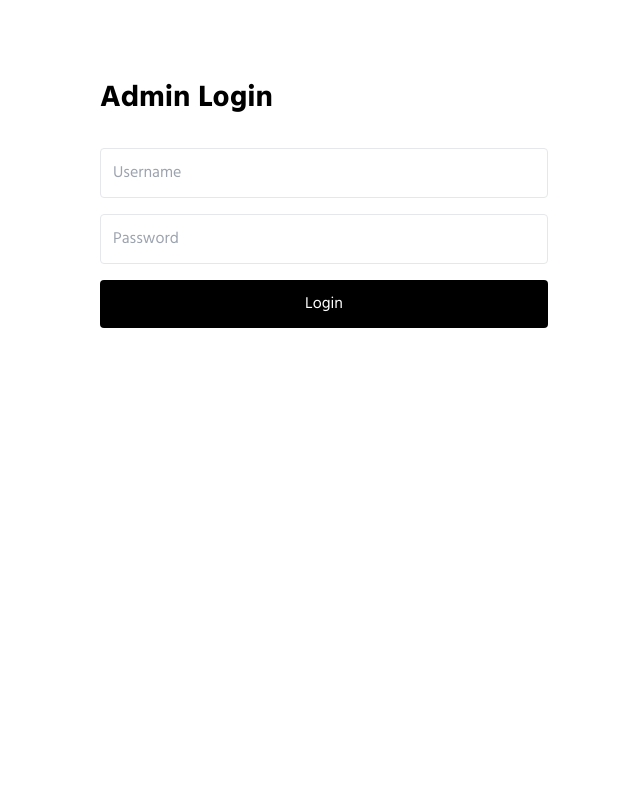
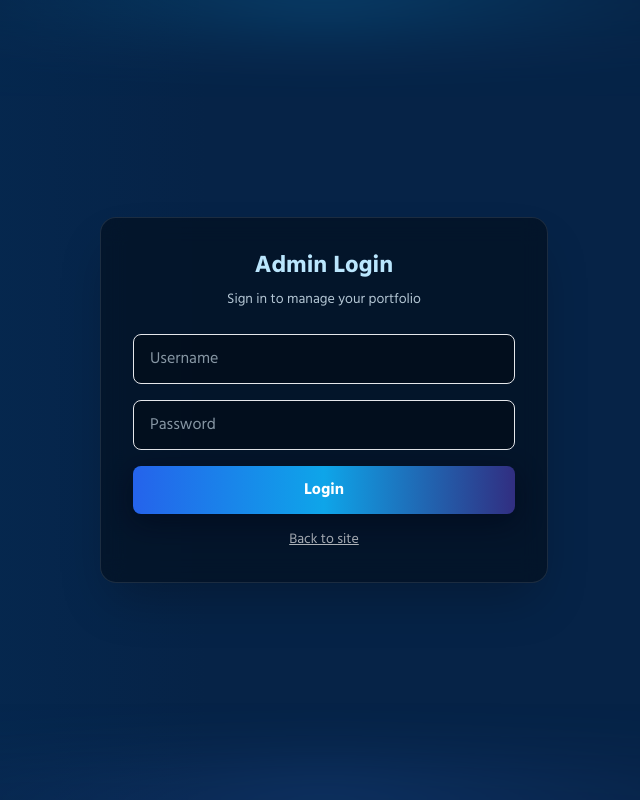
Before and after one commit to jubayerkhan/portfolio-test, a Next.js app: page /login in a window 1280 px wide. Shown: the whole page, without its empty margins (316-956 px from the left). Built offline with nearby package versions, Linux system fonts and the light colour scheme.

Commit message:
login page

```diff
--- a/pages/login.js
+++ b/pages/login.js
@@ -31,32 +31,53 @@ export default function Login() {
   };
 
   return (
-    <div className="container mx-auto max-w-md py-20">
-      <h1 className="text-3xl font-bold mb-8">Admin Login</h1>
+    <div className="min-h-screen flex items-center justify-center bg-dynamic relative overflow-hidden">
+      <div className="gradient-circle" aria-hidden="true" />
+      <div className="gradient-circle-bottom" aria-hidden="true" />
+
+      <div className="relative w-full max-w-md p-8 rounded-2xl bg-black/40 backdrop-blur-md border border-white/10 shadow-2xl">
+        <div className="mb-6 text-center">
+          <h1 className="text-2xl md:text-3xl font-bold text-sky-200">
+            Admin Login
+          </h1>
+          <p className="mt-2 text-sm text-sky-100/80">
+            Sign in to manage your portfolio
+          </p>
+        </div>
 
         <form onSubmit={handleLogin} className="space-y-4">
           <input
-          className="w-full border p-3 rounded"
+            className="w-full px-4 py-3 bg-black/30 border border-white/12 placeholder-sky-100/60 text-sky-100 rounded-lg focus:outline-none focus:ring-2 focus:ring-sky-400 transition"
             placeholder="Username"
             value={username}
             onChange={(e) => setUsername(e.target.value)}
+            aria-label="Username"
           />
 
           <input
-          className="w-full border p-3 rounded"
+            className="w-full px-4 py-3 bg-black/30 border border-white/12 placeholder-sky-100/60 text-sky-100 rounded-lg focus:outline-none focus:ring-2 focus:ring-sky-400 transition"
             type="password"
             placeholder="Password"
             value={password}
             onChange={(e) => setPassword(e.target.value)}
+            aria-label="Password"
           />
 
           <button
-          className="w-full bg-black text-white py-3 rounded"
+            className="w-full bg-gradient-to-r from-blue-600 via-sky-500 to-indigo-900 text-white py-3 rounded-lg font-semibold hover:scale-[1.02] active:scale-100 transform-gpu transition shadow-[0_8px_30px_rgba(2,6,23,0.6)]"
             type="submit"
+            aria-label="Login"
           >
             Login
           </button>
         </form>
+
+        <div className="mt-4 text-center text-sm text-white/70">
+          <a href="/" className="underline hover:text-white">
+            Back to site
+          </a>
+        </div>
+      </div>
     </div>
   );
 }
--- a/styles/globals.css
+++ b/styles/globals.css
@@ -23,8 +23,8 @@ body {
   filter: blur(40px);
   background: radial-gradient(
     circle,
-    rgba(248, 107, 223, 1) 0%,
-    rgba(107, 107, 248, 0.8) 100%
+    rgba(14, 165, 233, 0.9) 0%,
+    rgba(2, 6, 23, 0.75) 70%
   );
 }
 .gradient-circle-bottom {
@@ -38,8 +38,8 @@ body {
   filter: blur(40px);
   background: radial-gradient(
     circle,
-    rgba(248, 107, 223, 1) 0%,
-    rgba(107, 107, 248, 0.8) 100%
+    rgba(59, 130, 246, 0.9) 0%,
+    rgba(2, 6, 23, 0.75) 80%
   );
 }
 
@@ -51,10 +51,15 @@ body {
   right: 0;
   bottom: 0;
   left: 0;
-  background: linear-gradient(-45deg, #45caff 0%, #ff1b6b 100%);
+  background: linear-gradient(
+    120deg,
+    rgba(2, 6, 23, 0.85) 0%,
+    rgba(3, 105, 161, 0.45) 60%,
+    rgba(14, 165, 233, 0.25) 100%
+  );
   transform: translate3d(0px, 20px, 0) scale(0.95);
   filter: blur(20px);
-  opacity: var(0.7);
+  opacity: 0.9;
   transition: opacity 0.3s;
   border-radius: inherit;
 }
@@ -75,3 +80,34 @@ body {
   background: inherit;
   border-radius: inherit;
 }
+
+/* Dynamic background used on modern login page */
+.bg-dynamic {
+  background: linear-gradient(
+    90deg,
+    #00040a 0%,
+    #001025 20%,
+    #03396c 50%,
+    #062347 80%
+  );
+  background-size: 300% 300%;
+  animation: gradientShift 12s ease infinite;
+}
+
+@keyframes gradientShift {
+  0% {
+    background-position: 0% 50%;
+  }
+  50% {
+    background-position: 100% 50%;
+  }
+  100% {
+    background-position: 0% 50%;
+  }
+}
+
+/* Small tweak for form elements when using translucent backgrounds */
+.form-ghost-input {
+  background: rgba(255, 255, 255, 0.06);
+  border: 1px solid rgba(255, 255, 255, 0.08);
+}
```
Lines whose indentation alone changed are shown as unchanged.
